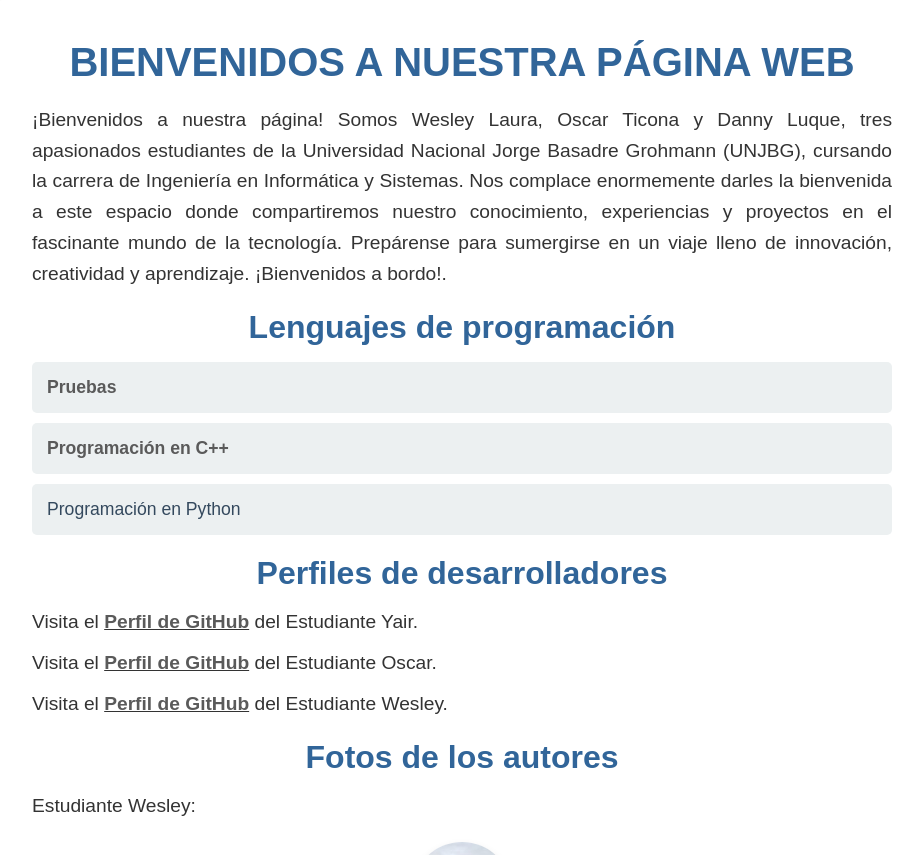
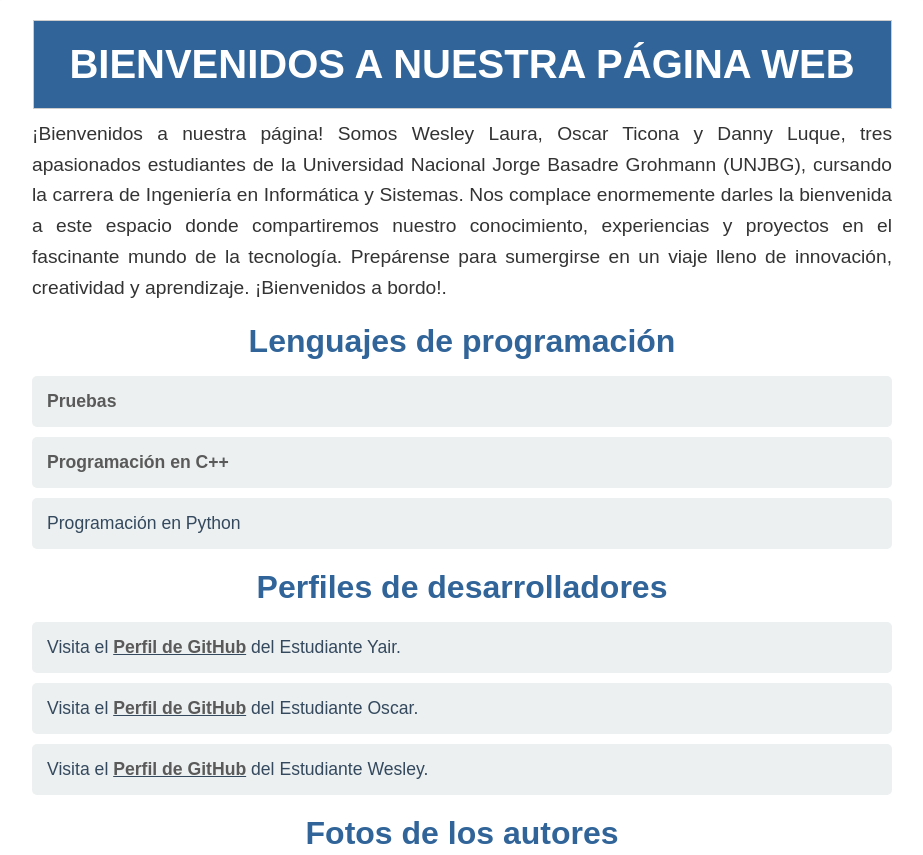
Before and after one commit to OscarATF/THE-DEVS, a plain HTML site: page index.html in a window 1280 px wide. Shown: the top 855 px of the page, without its empty margins (178-1101 px from the left). Drawn offline with Linux system fonts and the light colour scheme.

Commit message:
Se actualizo el css

```diff
--- a/css/estilos.css
+++ b/css/styles.css
@@ -20,15 +20,26 @@ body {
 }
 
 /* Encabezados */
-h1, h2 {
+h2 {
     text-align: center;
     color: #316599;
     margin: 20px 0;
 }
 
 h1 {
+    text-align: center;
+    color: #ffffff;
+    margin: 20px 0;
     font-size: 2.5em;
     margin-bottom: 20px;
+}
+.rectangulo {
+    width: 95%; /* Ancho del rectángulo */
+    margin: 0 auto; /* Centra el rectángulo horizontalmente */
+    padding: 1px; /* Espaciado interno para el contenido */
+    background-color: #316599; /* Color de fondo del rectángulo */
+    border: 1px solid #ccc; /* Borde del rectángulo */
+    text-align: center; /* Centra el texto dentro del rectángulo */
 }
 
 h2 {
@@ -87,3 +98,6 @@ img {
     font-size: 0.9em;
     color: #777;
 }
+b {
+    color: rgb(220, 28, 28);
+}
--- a/index.html
+++ b/index.html
@@ -3,12 +3,15 @@
 <head>
     <meta charset="UTF-8">
     <title>Ingeni-Ebrios 2024</title>
-    <link rel="stylesheet" href="css/estilos.css">
+    <link rel="stylesheet" href="css/styles.css">
     <link rel="icon" href="https://raw.githubusercontent.com/OscarATF/THE-DEVS/main/imagenes/icono.ico" type="image/x-icon">
 </head>
 <body>
     <div class="container">
-        <h1>BIENVENIDOS A NUESTRA PÁGINA WEB</h1>
+        <div class="rectangulo">
+            <h1>BIENVENIDOS A NUESTRA PÁGINA WEB</h1>
+        </div>
+
         <p>¡Bienvenidos a nuestra página! Somos Wesley Laura, Oscar Ticona y Danny Luque, tres apasionados estudiantes de la Universidad Nacional Jorge Basadre Grohmann (UNJBG), cursando la carrera de Ingeniería en Informática y Sistemas. Nos complace enormemente darles la bienvenida a este espacio donde compartiremos nuestro conocimiento, experiencias y proyectos en el fascinante mundo de la tecnología. Prepárense para sumergirse en un viaje lleno de innovación, creatividad y aprendizaje. ¡Bienvenidos a bordo!.</p>
 
         <h2>Lenguajes de programación</h2>
@@ -19,9 +22,11 @@
         </ul>
 
         <h2>Perfiles de desarrolladores</h2>
-        <p>Visita el <u><a href="https://github.com/The-Devs-Page" target="_blank">Perfil de GitHub</a></u> del Estudiante Yair.</p>
-        <p>Visita el <u><a href="https://github.com/OscarATF" target="_blank">Perfil de GitHub</a></u> del Estudiante Oscar.</p>
-        <p>Visita el <u><a href="https://github.com/WesleyLaura" target="_blank">Perfil de GitHub</a></u> del Estudiante Wesley.</p>
+        <ul>
+            <li>Visita el <u><a href="https://github.com/The-Devs-Page" target="_blank">Perfil de GitHub</a></u> del Estudiante Yair.</li>
+            <li>Visita el <u><a href="https://github.com/OscarATF" target="_blank">Perfil de GitHub</a></u> del Estudiante Oscar.</li>
+            <li>Visita el <u><a href="https://github.com/WesleyLaura" target="_blank">Perfil de GitHub</a></u> del Estudiante Wesley.</li>
+        </ul>
 
         <h2>Fotos de los autores</h2>
         <p>Estudiante Wesley:</p>
```
Also changed, not shown: Programacion en c++.html (+14 -11 lines), pruebas.html (+1 -0 lines).
